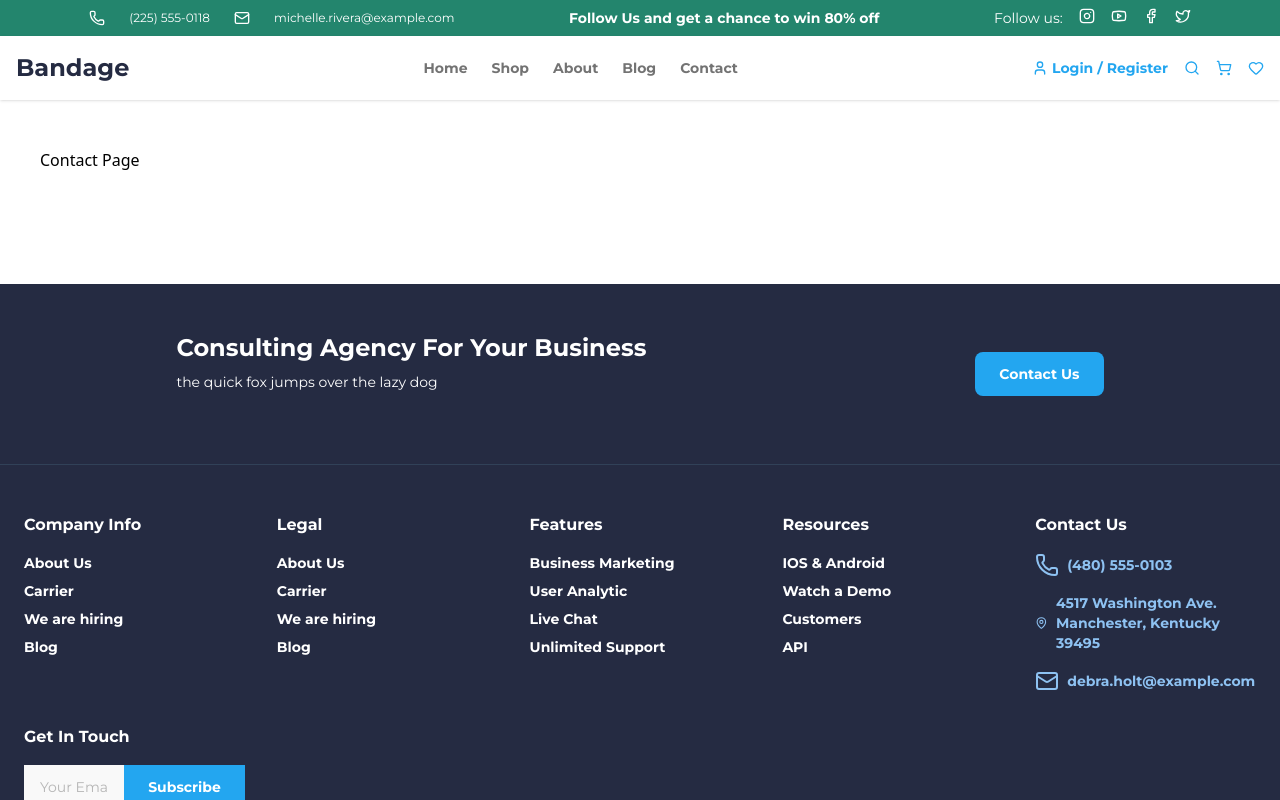
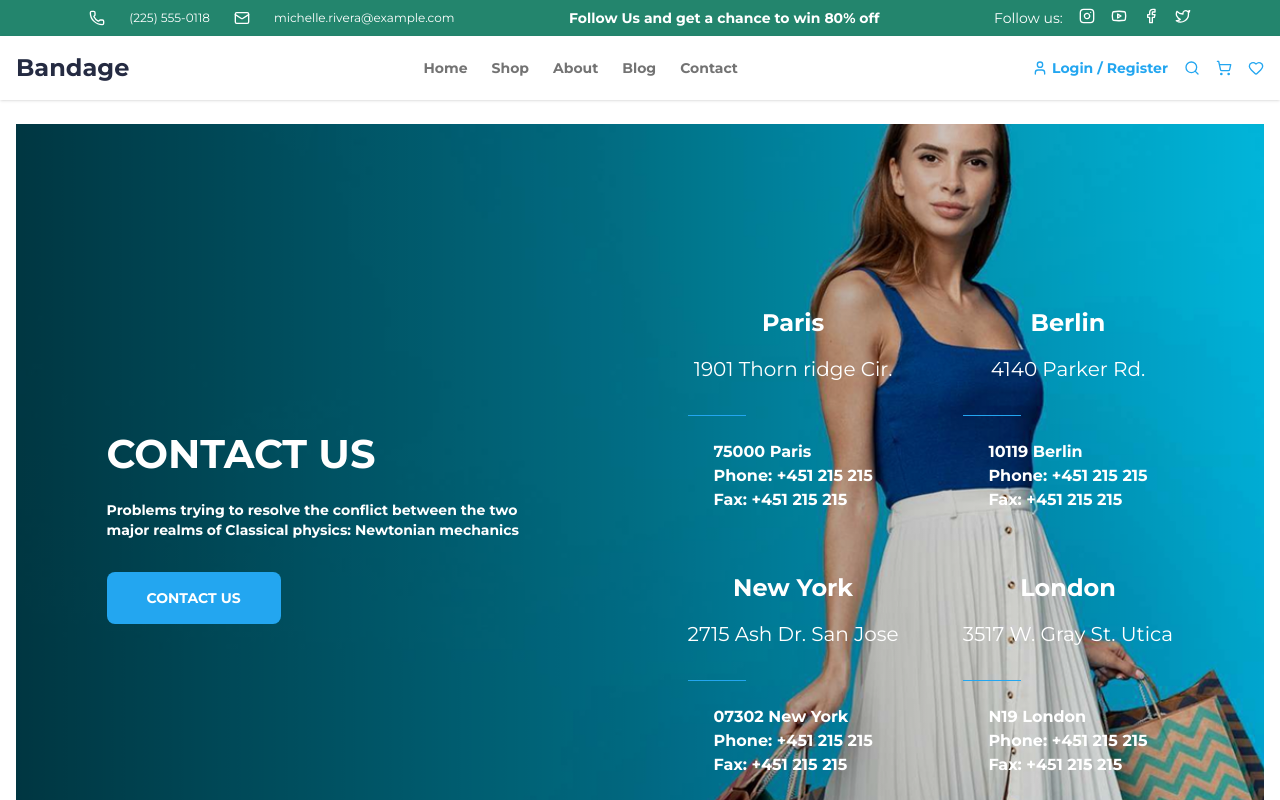
Before and after one commit to suckerman7/e-commerce-project, a React (Vite) app: page /contact in a window 1280 px wide. Shown: the top 800 px of the page. Built offline with nearby package versions, Linux system fonts and the light colour scheme.

Commit message:
T05 - Contacts Page ✅
Contacts sayfası tamamlandı ve tasarıma göre hazırlandı, ayrıca erişebilir bir konumda.

```diff
--- a/src/App.jsx
+++ b/src/App.jsx
@@ -7,6 +7,7 @@ import PageContent from './layout/PageContent';
 import HomePage from './pages/HomePage';
 import ShopPage from "./pages/ShopPage";
 import ProductDetailPage from "./pages/ProductDetailPage";
+import ContactPage from "./pages/ContactPage";
 
 import TopBar from './components/TopBar';
 
@@ -25,12 +26,10 @@ function App() {
 
           <Route path='/productdetail' component={ProductDetailPage} />
 
+          <Route path='/contact' component={ContactPage} />
+
           <Route path='/pricing'>
             <div className='p-6'>Pricing Page</div>
-          </Route>
-
-          <Route path='/contact'>
-            <div className='p-6'>Contact Page</div>
           </Route>
         </Switch>
       </PageContent>
--- /dev/null
+++ b/src/components/ContactHeader.jsx
@@ -0,0 +1,17 @@
+const ContactHeader = () => {
+    return (
+        <section className='font-montserrat font-bold text-white mt-8 lg:mt-0 lg:max-w-md flex flex-col items-center text-center lg:items-start lg:text-left'>
+            <h2 className='text-[40px] mb-4 uppercase'>Contact Us</h2>
+
+            <p className='text-sm mb-8'>
+                Problems trying to resolve the conflict between the two major realms of Classical physics: Newtonian mechanics
+            </p>
+
+            <button className='bg-[#23A6F0] text-sm uppercase px-10 py-4 rounded-lg'>
+                Contact Us
+            </button>
+        </section>
+    );
+};
+
+export default ContactHeader;
--- /dev/null
+++ b/src/components/ContactLocations.jsx
@@ -0,0 +1,41 @@
+import LocationCard from "./LocationCard";
+
+const ContactLocations = () => {
+    return (
+        <section className='flex flex-col gap-8 mt-12 justify-center items-center lg:grid lg:grid-cols-2 lg:grid-rows-2 lg:gap-x-16 lg:gap-y-12'>
+            <LocationCard
+                city='Paris'
+                address='1901 Thorn ridge Cir.'
+                postCode='75000'
+                phoneNumber='+451 215 215'
+                faxNumber='+451 215 215'
+            />
+
+            <LocationCard
+                city='Berlin'
+                address='4140 Parker Rd.'
+                postCode='10119'
+                phoneNumber='+451 215 215'
+                faxNumber='+451 215 215'
+            />
+
+            <LocationCard
+                city='New York'
+                address='2715 Ash Dr. San Jose'
+                postCode='07302'
+                phoneNumber='+451 215 215'
+                faxNumber='+451 215 215'
+            />
+
+            <LocationCard
+                city='London'
+                address='3517 W. Gray St. Utica'
+                postCode='N19'
+                phoneNumber='+451 215 215'
+                faxNumber='+451 215 215'
+            />
+        </section>
+    );
+};
+
+export default ContactLocations;
--- /dev/null
+++ b/src/components/LocationCard.jsx
@@ -0,0 +1,18 @@
+const LocationCard = ({ city, address, postCode, phoneNumber, faxNumber}) => {
+    return (
+        <div className='font-montserrat text-white flex flex-col justify-center items-center'>
+            <h3 className='font-bold text-2xl mb-4'>{city}</h3>
+            <h4 className='text-xl mb-2'>{address}</h4>
+
+            <div className="w-14.5 h-px bg-[#23A6F0] my-6 self-start" />
+
+            <div className='font-bold mb-3'>
+                <h5>{postCode} {city}</h5>
+                <h5>Phone: {phoneNumber}</h5>
+                <h5>Fax: {faxNumber}</h5>
+            </div>
+        </div>
+    );
+};
+
+export default LocationCard;
--- /dev/null
+++ b/src/pages/ContactPage.jsx
@@ -0,0 +1,21 @@
+import ContactHeader from '../components/ContactHeader';
+import ContactLocations from '../components/ContactLocations';
+
+const ContactPage = () => {
+    return (
+        <section className='relative min-h-screen px-6 py-12 flex flex-col lg:flex-row lg:items-center lg:justify-around bg-cover bg-center'
+                 style={{ backgroundImage: "url('/images/contact-bg.png')" }}
+        >
+
+            <div className='absolute inset-0 bg-gradient-to-r from-black/50 lg:from-black/70 via-black/40 to-transparent' />
+
+            <div className='relative z-10 flex flex-col lg:flex-row lg:items-center lg:justify-around w-full'>
+                <ContactHeader />
+
+                <ContactLocations />
+            </div>
+        </section>
+    );
+};
+
+export default ContactPage;
```
Also changed, not shown: public/images/contact-bg.png (added).
